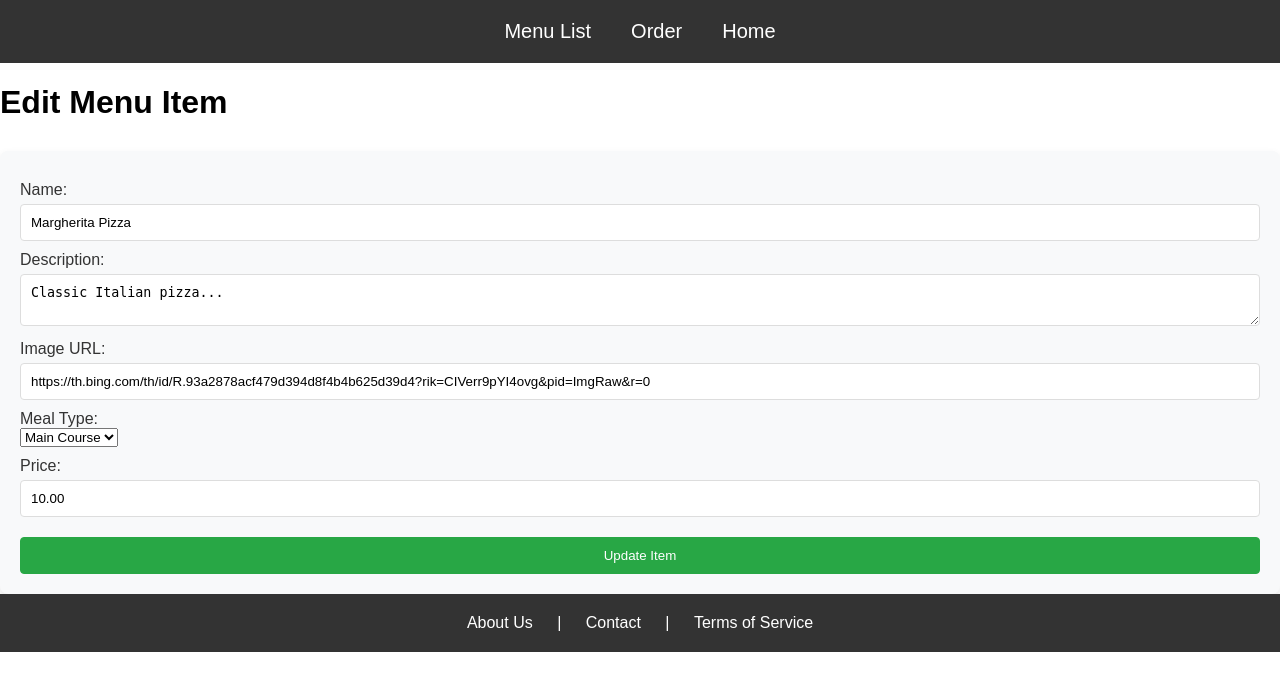
After one commit to ZainabAlrashidi/restaurant_project-, a Django app: page /edit_menu_item/1 in a window 1280 px wide. The commit adds this page. Shown: the top 691 px of the page. Run offline with Django 5.2, Linux system fonts and the light colour scheme; data comes from the database, SQL or seed files in the repository; both versions use the stored data as it was after the commit.

Commit message:
CRUID forms (add -edit)

```diff
--- /dev/null
+++ b/restaurant_app/templates/restaurantModule/edit_menu_item.html
@@ -0,0 +1,28 @@
+{% extends "layouts/base.html" %}
+
+{% block content %}
+<h1>Edit Menu Item</h1>
+<form method="post" action="{% url 'edit_menu_item' item.id %}">
+    {% csrf_token %}
+    <label for="name">Name:</label>
+    <input type="text" id="name" name="name" value="{{ item.name }}" required><br>
+
+    <label for="description">Description:</label>
+    <textarea id="description" name="description" required>{{ item.description }}</textarea><br>
+
+    <label for="image_url">Image URL:</label>
+    <input type="url" id="image_url" name="image_url" value="{{ item.image_url }}" required><br>
+
+    <label for="meal_type">Meal Type:</label>
+    <select id="meal_type" name="meal_type" required>
+        <option value="Appetizer" {% if item.meal_type == "Appetizer" %}selected{% endif %}>Appetizer</option>
+        <option value="Main Course" {% if item.meal_type == "Main Course" %}selected{% endif %}>Main Course</option>
+        <option value="Dessert" {% if item.meal_type == "Dessert" %}selected{% endif %}>Dessert</option>
+    </select><br>
+
+    <label for="price">Price:</label>
+    <input type="text" id="price" name="price" value="{{ item.price }}" required><br>
+
+    <button type="submit">Update Item</button>
+</form>
+{% endblock %}
--- a/restaurant_app/urls.py
+++ b/restaurant_app/urls.py
@@ -4,5 +4,7 @@ from . import views
 urlpatterns = [
     path('', views.index, name='index'),
      path('menu_list', views.menu_list,name="menu_list"),
-    path('menu_item/<int:item_id>', views.menu_item, name='menu_item')
+    path('menu_item/<int:item_id>', views.menu_item, name='menu_item'),
+    path('add_menu_item', views.add_menu_item, name='add_menu_item'),
+    path('edit_menu_item/<int:item_id>', views.edit_menu_item, name='edit_menu_item')
 ]
--- a/restaurant_app/views.py
+++ b/restaurant_app/views.py
@@ -1,5 +1,9 @@
 from django.shortcuts import render,redirect
 from .models import MenuItem
+from django.http import HttpResponseRedirect
+from django.views.decorators.csrf import csrf_exempt
+
+
 
 
 
@@ -33,3 +37,27 @@ def menu_item(request, item_id):
 
     context = {'item': targetItem}
     return render(request, 'restaurantModule/menu_item.html', context)
+@csrf_exempt
+def add_menu_item(request):
+    if request.method == 'POST':
+        MenuItem.objects.create(
+            name=request.POST['name'],
+            description=request.POST['description'],
+            image_url=request.POST['image_url'],
+            meal_type=request.POST['meal_type'],
+            price=request.POST['price']
+        )
+        return HttpResponseRedirect('/menu_list')
+    return render(request, 'restaurantModule/add_menu_item.html')
+@csrf_exempt
+def edit_menu_item(request, item_id):
+    item = MenuItem.objects.get(id=item_id)
+    if request.method == 'POST':
+        item.name = request.POST['name']
+        item.description = request.POST['description']
+        item.image_url = request.POST['image_url']
+        item.meal_type = request.POST['meal_type']
+        item.price = request.POST['price']
+        item.save()
+        return HttpResponseRedirect('/menu_list')
+    return render(request, 'restaurantModule/edit_menu_item.html', {'item': item})
--- a/static/css/styles.css
+++ b/static/css/styles.css
@@ -98,24 +98,24 @@ a {
     font-weight: bold;
     color: #28a745;
 }
-.order-form {
+form {
     background-color: #f8f9fa;
     padding: 20px;
     border-radius: 8px;
     box-shadow: 0 4px 8px rgba(0, 0, 0, 0.1);
     margin-top: 30px;
 }
-.order-form h2 {
+form h2 {
     color: #333;
 }
-.order-form label {
+form label {
     display: block;
     margin-top: 10px;
     color: #333;
 }
-.order-form input,
-.order-form textarea,
-.order-form button {
+form input,
+form textarea,
+form button {
     width: 100%;
     padding: 10px;
     margin-top: 5px;
@@ -123,14 +123,14 @@ a {
     border-radius: 4px;
     box-sizing: border-box;
 }
-.order-form button {
+form button {
     background-color: #28a745;
     color: white;
     border-color: #28a745;
     margin-top: 20px;
     cursor: pointer;
 }
-.order-form button:hover {
+form button:hover {
     background-color: #218838;
     border-color: #1e7e34;
 }
```
Also changed, not shown: restaurant_app/templates/restaurantModule/add_menu_item.html (added, +28 -0 lines), restaurant_app/templates/restaurantModule/menu_list.html (+6 -2 lines), db.sqlite3.
